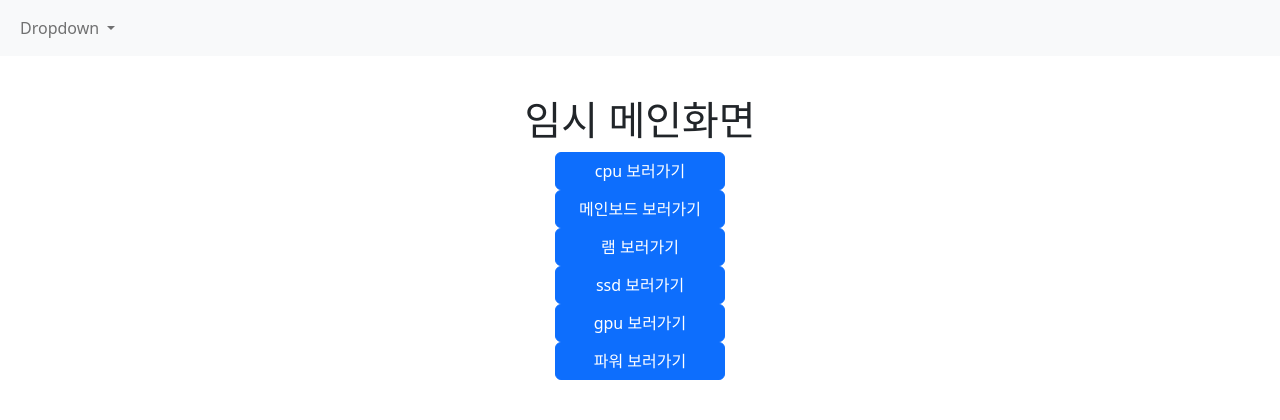
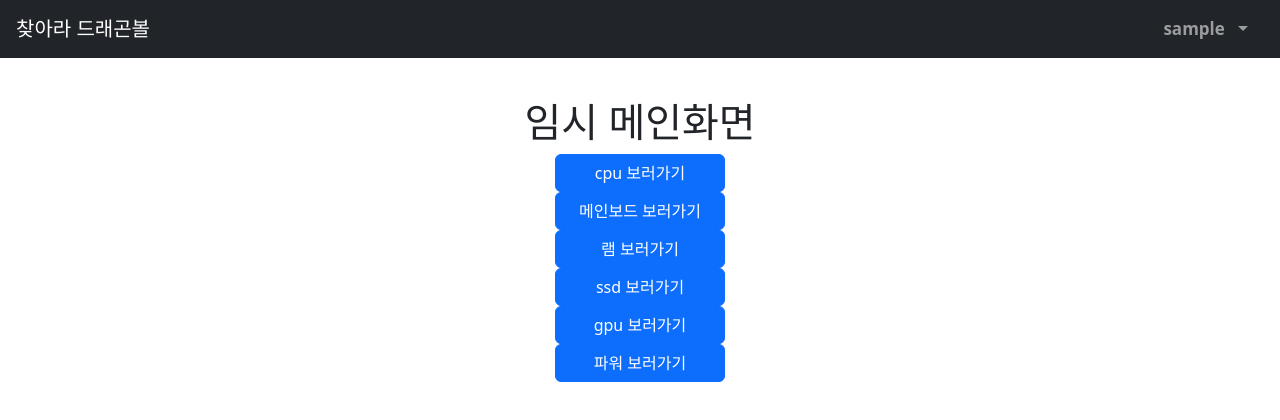
Before and after one commit to woosun/cloudcamp_qrqr, a Django app: page / in a window 1280 px wide. Shown: the top 420 px of the page. Run offline with Django 4.2, Linux system fonts and the light colour scheme; the visitor is signed in with stand-in values (Sample User, id 1).

Commit message:
메인페이지 헤더 추가, 사용자 이름 출력, 드롭다운 방식으로 마이페이지/나의 구독 페이지 링크 추가

```diff
--- a/qrqr_backend/templates/main.html
+++ b/qrqr_backend/templates/main.html
@@ -1,5 +1,5 @@
 <!DOCTYPE html>
-<html lang="en">
+<html lang="ko">
 <head>
     <meta charset="UTF-8">
     <title>main</title>
@@ -17,32 +17,46 @@
 <body>
   {% extends "base.html" %}
   {% block content %}
-<nav class="navbar navbar-expand-lg bg-light">
-  <div class="container-fluid">
-      <div class="collapse navbar-collapse" id="navbarSupportedContent">
+
       {% if user.is_authenticated %}
-<!--       <div class="col-12"><input type="button" class="btn btn-danger float-right" value="로그아웃"  onclick = "location.href = '{% url 'logout' %}'"></div>-->
-          <ul class="navbar-nav me-auto mb-2 mb-lg-0">
-              <div class="row">
-            <li class="nav-item dropdown col-md-12">
-          <a class="nav-link dropdown-toggle" href="#" role="button" data-bs-toggle="dropdown" aria-expanded="false">
-            Dropdown
-          </a>
-          <ul class="dropdown-menu">
-            <li><a class="dropdown-item" href="#">Action</a></li>
-            <li><a class="dropdown-item" href="#">Another action</a></li>
-            <li><hr class="dropdown-divider"></li>
-            <li><a class="dropdown-item" href="#">Something else here</a></li>
+        <nav class="sb-topnav navbar navbar-expand navbar-dark bg-dark">
+            <!-- Navbar Brand-->
+            <a class="navbar-brand ps-3" href="index.html">찾아라 드래곤볼</a>
+            <!-- Sidebar Toggle-->
+            <button class="btn btn-link btn-sm order-1 order-lg-0 me-4 me-lg-0" id="sidebarToggle" href="#!"><i class="fas fa-bars"></i></button>
+            <!-- Navbar Search-->
+            <form class="d-none d-md-inline-block form-inline ms-auto me-0 me-md-3 my-2 my-md-0">
+            </form>
+            <!-- Navbar-->
+            <ul class="navbar-nav ms-auto ms-md-0 me-3 me-lg-4">
+                <li class="nav-item dropdown">
+                    <a class="nav-link dropdown-toggle" id="navbarDropdown" href="#" role="button" data-bs-toggle="dropdown" aria-expanded="false" style="font-size:17px"><strong>{{user.username}}</strong>&nbsp&nbsp</a>
+                    <ul class="dropdown-menu dropdown-menu-end" aria-labelledby="navbarDropdown">
+                        <li><a class="dropdown-item" href="#!">마이페이지</a></li>
+                        <li><a class="dropdown-item" href="#!">나의 구독</a></li>
+                        <li><hr class="dropdown-divider" /></li>
+                        <button class="btn btn-danger" style="text-align:center; width:100%" onclick = "location.href = '{% url 'login' %}'"> 로그아웃 </button>
                     </ul>
                 </li>
-                  </div>
             </ul>
+        </nav>
       {% else %}
-      <div class="col-12"><input type="button" class="btn btn-primary float-right" value="로그인 하러가기"  onclick = "location.href = '{% url 'login' %}'"></div>
+        <nav class="sb-topnav navbar navbar-expand navbar-dark bg-dark">
+            <!-- Navbar Brand-->
+            <a class="navbar-brand ps-3" href="index.html">찾아라 드래곤볼</a>
+            <!-- Sidebar Toggle-->
+            <button class="btn btn-link btn-sm order-1 order-lg-0 me-4 me-lg-0" id="" href="#!"><i class="fas fa-bars"></i></button>
+            <!-- Navbar Search-->
+            <form class="d-none d-md-inline-block form-inline ms-auto me-0 me-md-3 my-2 my-md-0">
+            </form>
+            <!-- Navbar-->
+            <button class="btn btn-primary ms-auto ms-md-0 me-3 me-lg-4" style="text-align:center;" onclick = "location.href = '{% url 'login' %}'"> 로그인 하러가기 </button>
+        </nav>
       {% endif %}
-      </div>
-     </div>
-    </nav>
+
+
+
+
 
       <div class="row text-center">
         <div class="col-md-12" style="margin-top: 40px">
```
Lines whose indentation alone changed are shown as unchanged.
